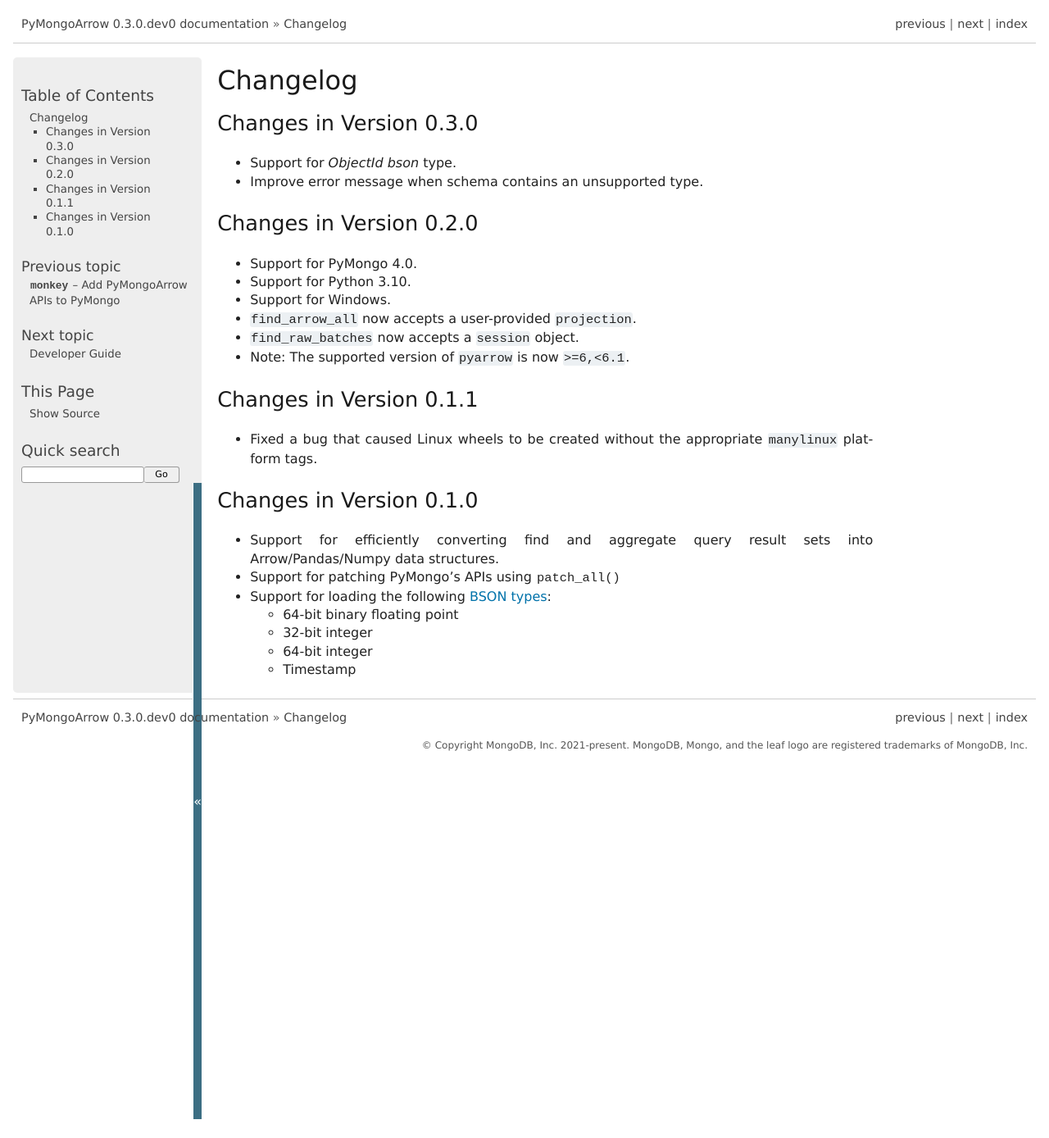
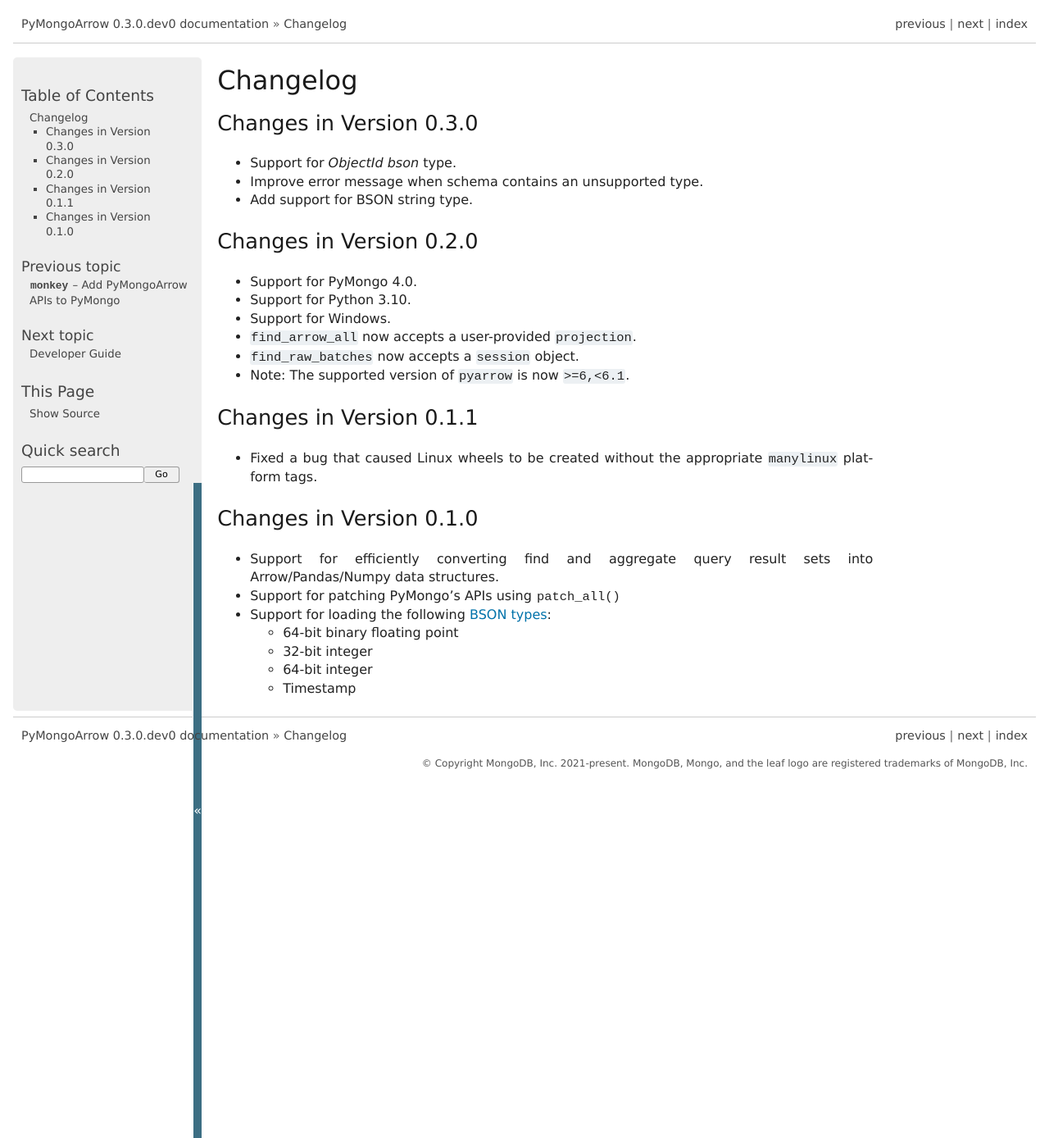
Before and after one commit to mongodb-labs/mongo-arrow, a Sphinx documentation site: the page built from bindings/python/docs/source/changelog.rst, in a window 1280 px wide. Shown: the whole page at 82% size. Built offline with Sphinx 7.4.7, drawn with Linux system fonts in a browser that asks for light colours; before the commit the page ends 1365 px from its top, so only the background shows below that.

Commit message:
add changelog entry and update test

```diff
--- a/bindings/python/docs/source/changelog.rst
+++ b/bindings/python/docs/source/changelog.rst
@@ -5,6 +5,7 @@ Changes in Version 0.3.0
 ------------------------
 - Support for `ObjectId` `bson` type.
 - Improve error message when schema contains an unsupported type.
+- Add support for BSON string type.
 
 Changes in Version 0.2.0
 ------------------------
```
Also changed, not shown: 1 other file.
